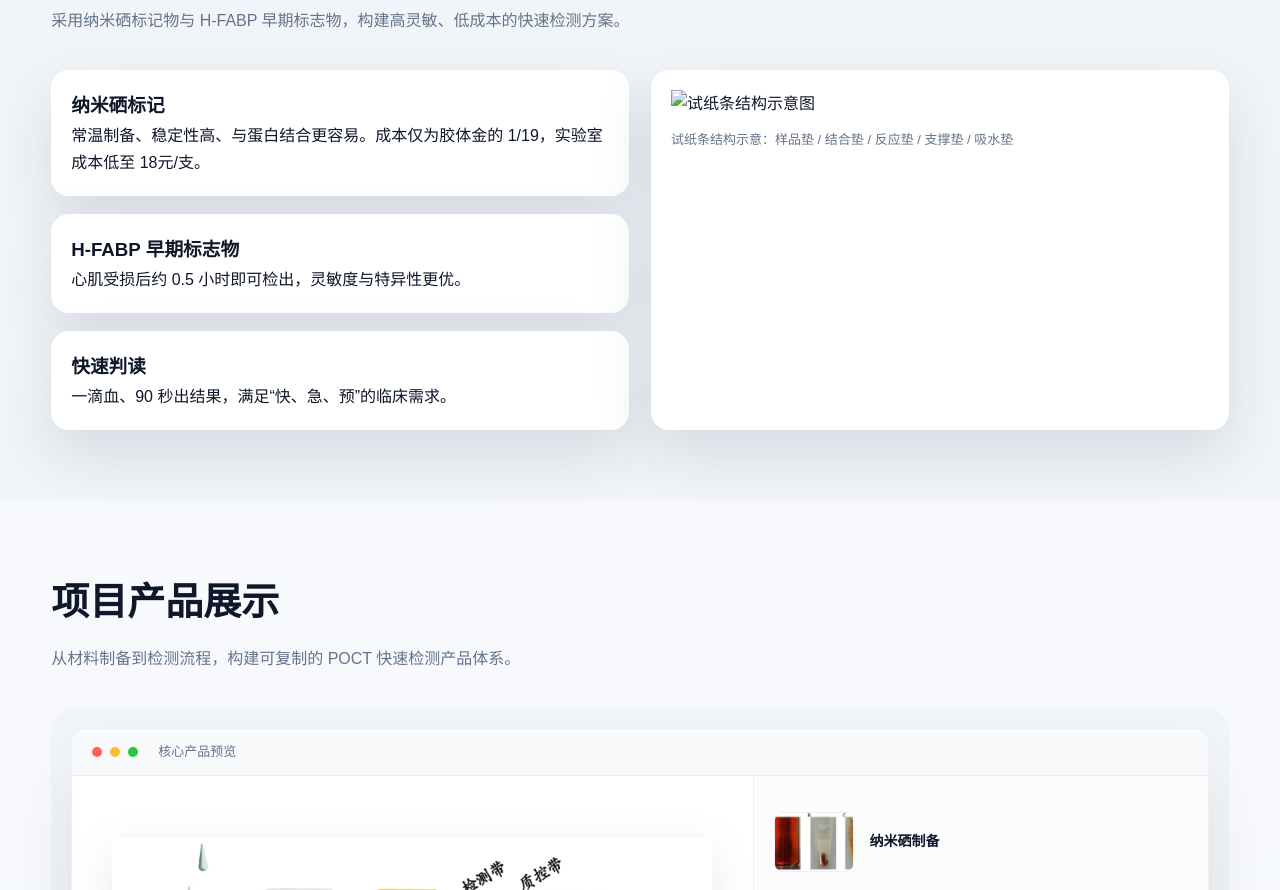
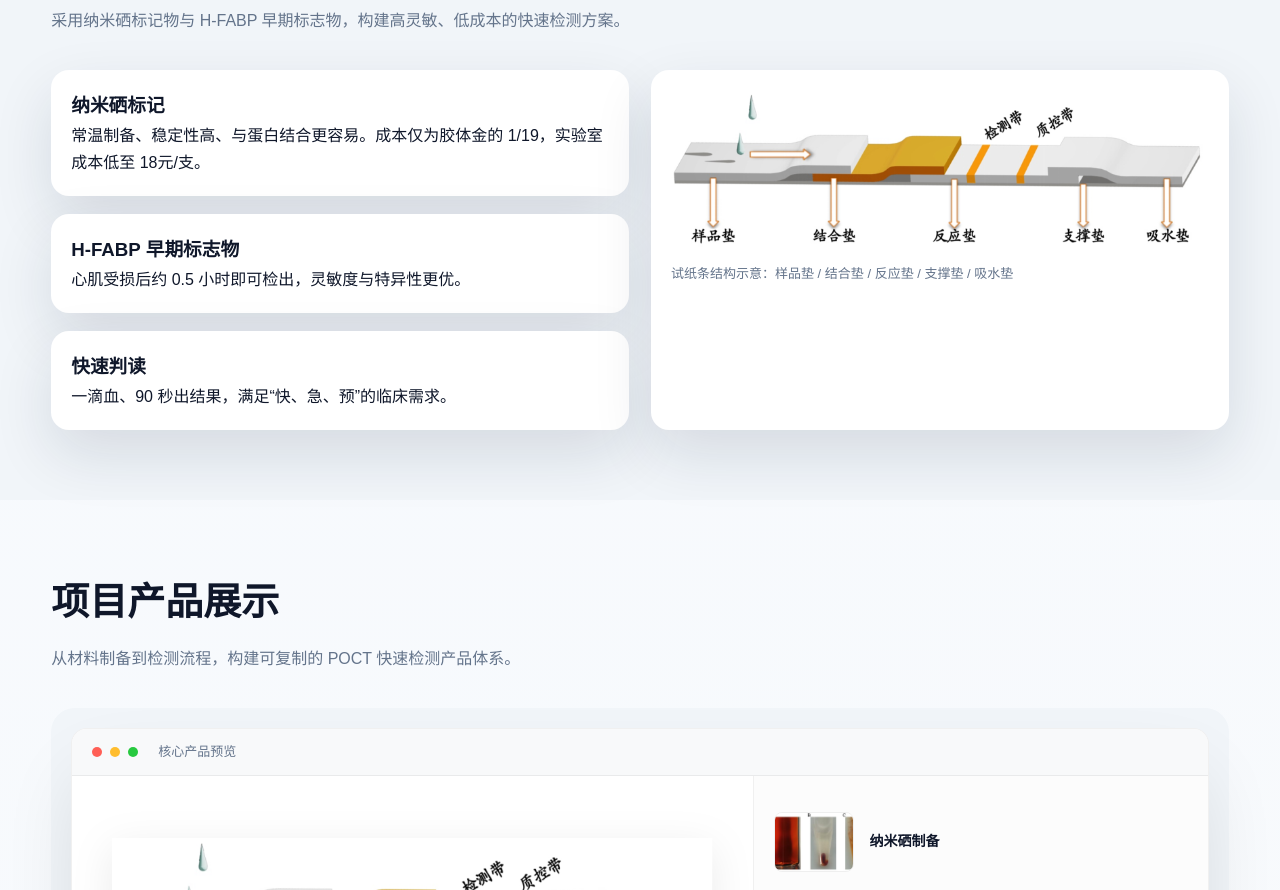
Before and after one commit to winterkit312/sanchuangsai, a plain HTML site: page index.html in a window 1280 px wide. Shown: the part 1790-2680 px from the top of the page. Drawn offline with Linux system fonts and the light colour scheme; files whose address does not match are found by name.

Commit message:
Update index.html

```diff
--- a/index.html
+++ b/index.html
@@ -177,7 +177,7 @@
             </div>
           </div>
           <div class="image-card">
-            <img src="assets/image4.png" alt="试纸条结构示意图" />
+            <img src="image4.png" alt="试纸条结构示意图" />
             <p class="image-caption">试纸条结构示意：样品垫 / 结合垫 / 反应垫 / 支撑垫 / 吸水垫</p>
           </div>
         </div>
```
